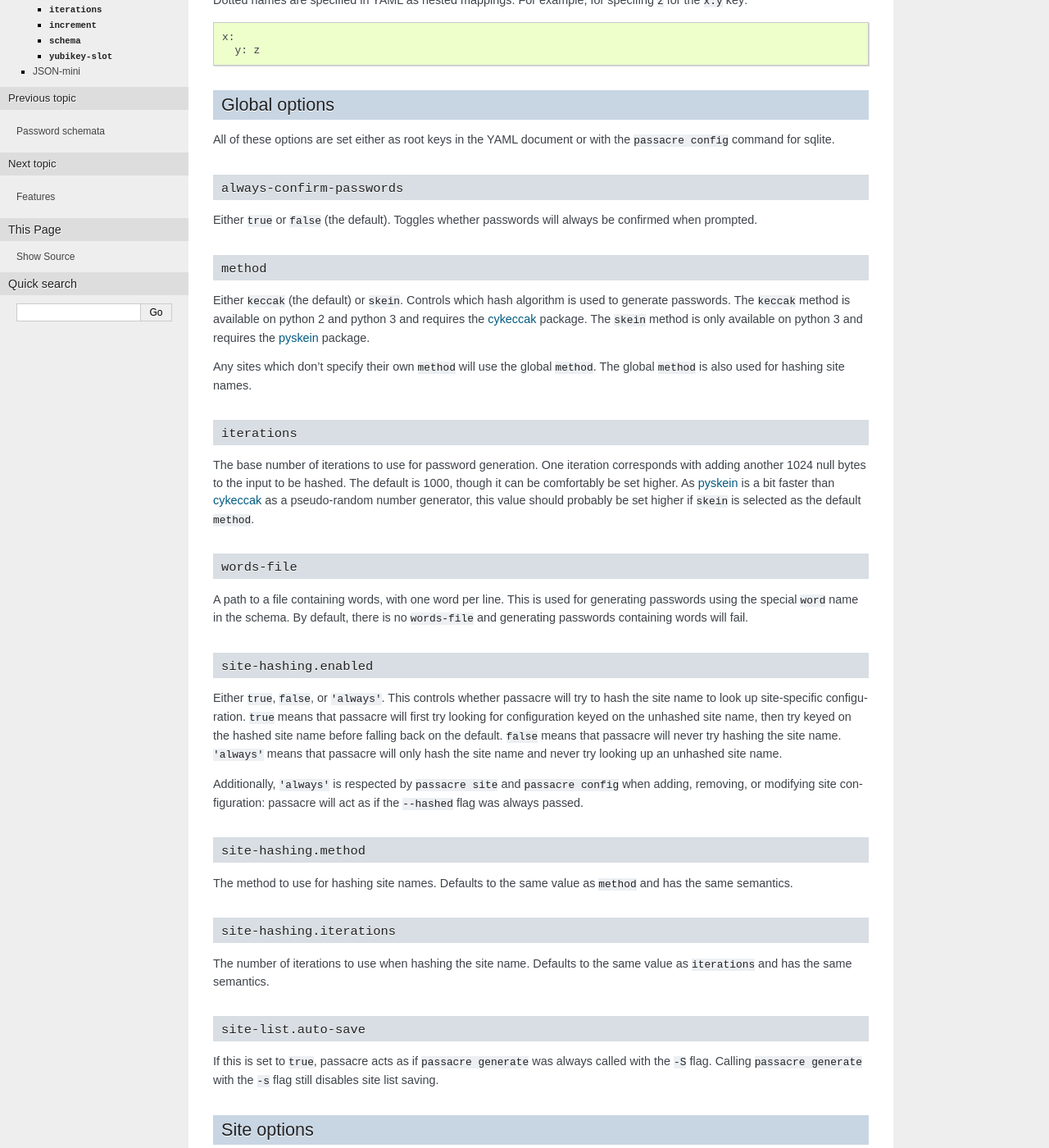
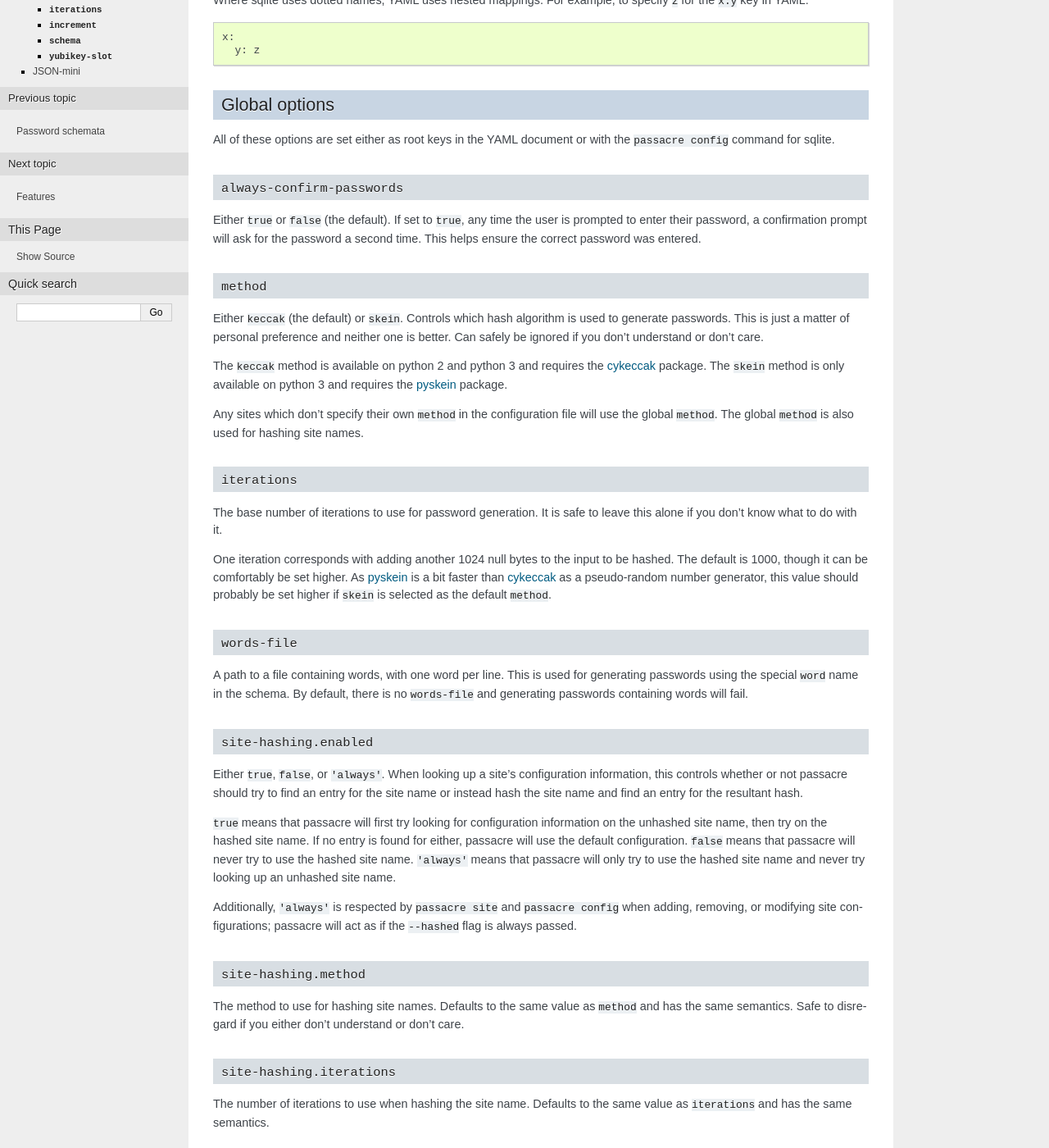
Before and after one commit to habnabit/passacre, a Sphinx documentation site: the page built from docs/config.rst, in a window 1280 px wide and 1400 px high, scrolled down 313 px. Shown: the whole window at 82% size. Built offline with Sphinx 7.4.7, drawn with Linux system fonts in a browser that asks for light colours; the version number could not be read and is left out; some of the changed text lies outside the part shown.

Commit message:
Reword documentation

```diff
--- a/docs/config.rst
+++ b/docs/config.rst
@@ -13,9 +13,10 @@ in order::
 sqlite is the recommended configuration format.
 A new sqlite config will be initialized by default at ``~/.passacre.sqlite`` with the ``passacre init`` command.
 
-Dotted names are specified in YAML as nested mappings.
+Where sqlite uses dotted names,
+YAML uses nested mappings.
 For example,
-for specifing ``z`` for the ``x.y`` key::
+to specify ``z`` for the ``x.y`` key in YAML::
 
   x:
     y: z
@@ -32,7 +33,10 @@ or with the ``passacre config`` command for sqlite.
 ~~~~~~~~~~~~~~~~~~~~~~~~~~~~
 
 Either ``true`` or ``false`` (the default).
-Toggles whether passwords will always be confirmed when prompted.
+If set to ``true``,
+any time the user is prompted to enter their password,
+a confirmation prompt will ask for the password a second time.
+This helps ensure the correct password was entered.
 
 
 ``method``
@@ -40,11 +44,16 @@ Toggles whether passwords will always be confirmed when prompted.
 
 Either ``keccak`` (the default) or ``skein``.
 Controls which hash algorithm is used to generate passwords.
+This is just a matter of personal preference and
+neither one is better.
+Can safely be ignored if you don't understand or
+don't care.
+
 The ``keccak`` method is available on python 2 and python 3
 and requires the `cykeccak`_ package.
 The ``skein`` method is only available on python 3 and requires the `pyskein`_ package.
 
-Any sites which don't specify their own ``method`` will use the global ``method``.
+Any sites which don't specify their own ``method`` in the configuration file will use the global ``method``.
 The global ``method`` is also used for hashing site names.
 
 
@@ -52,6 +61,9 @@ The global ``method`` is also used for hashing site names.
 ~~~~~~~~~~~~~~
 
 The base number of iterations to use for password generation.
+It is safe to leave this alone
+if you don't know what to do with it.
+
 One iteration corresponds with adding another 1024 null bytes to the input to be hashed.
 The default is 1000, though it can be comfortably be set higher.
 As `pyskein`_ is a bit faster than `cykeccak`_ as a pseudo-random number generator,
@@ -72,17 +84,24 @@ there is no ``words-file`` and generating passwords containing words will fail.
 ~~~~~~~~~~~~~~~~~~~~~~~~
 
 Either ``true``, ``false``, or ``'always'``.
-This controls whether passacre will try to hash the site name to look up site-specific configuration.
-``true`` means that passacre will first try looking for configuration keyed on the unhashed site name,
-then try keyed on the hashed site name before falling back on the default.
-``false`` means that passacre will never try hashing the site name.
-``'always'`` means that passacre will only hash the site name
+When looking up a site's configuration information,
+this controls whether or not
+passacre should try to
+find an entry for the site name or
+instead hash the site name and find an entry for the resultant hash.
+
+``true`` means that passacre will first try looking for configuration information on the unhashed site name,
+then try on the hashed site name.
+If no entry is found for either,
+passacre will use the default configuration.
+``false`` means that passacre will never try to use the hashed site name.
+``'always'`` means that passacre will only try to use the hashed site name
 and never try looking up an unhashed site name.
 
 Additionally,
 ``'always'`` is respected by ``passacre site`` and ``passacre config``
-when adding, removing, or modifying site configuration:
-passacre will act as if the ``--hashed`` flag was always passed.
+when adding, removing, or modifying site configurations;
+passacre will act as if the ``--hashed`` flag is always passed.
 
 
 ``site-hashing.method``
@@ -90,6 +109,7 @@ passacre will act as if the ``--hashed`` flag was always passed.
 
 The method to use for hashing site names.
 Defaults to the same value as ``method`` and has the same semantics.
+Safe to disregard if you either don't understand or don't care.
 
 
 ``site-hashing.iterations``
```
